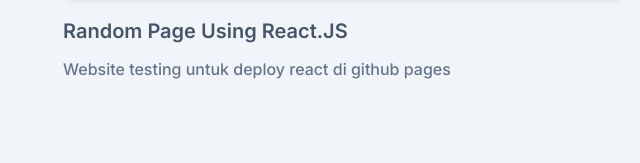
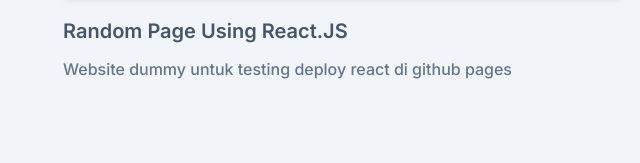
Before and after one commit to sleepisfun17/mirfanfanani.github.io, a website: page index.html in a window 1280 px wide. Shown: the part 1733-1896 px from the top of the page, 1-641 px from the left. Drawn offline with Linux system fonts and the light colour scheme.

Commit message:
Update index.html

```diff
--- a/index.html
+++ b/index.html
@@ -233,7 +233,7 @@
                 </div>
                 <h3 class="mt-5 mb-3 text-xl font-semibold text-dark hover:text-primary dark:text-white">Random Page Using React.JS</h3>
               </a>
-              <p class="text-base font-medium text-secondary">Website testing untuk deploy react di github pages</p>
+              <p class="text-base font-medium text-secondary">Website dummy untuk testing deploy react di github pages</p>
             </div>
 
             <div class="mb-12 p-4 transition duration-300 hover:scale-105 md:w-1/2">
```
